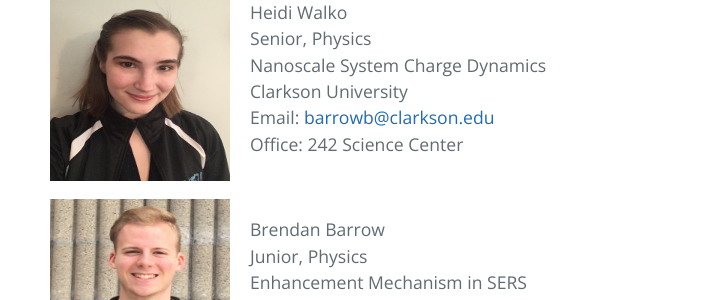
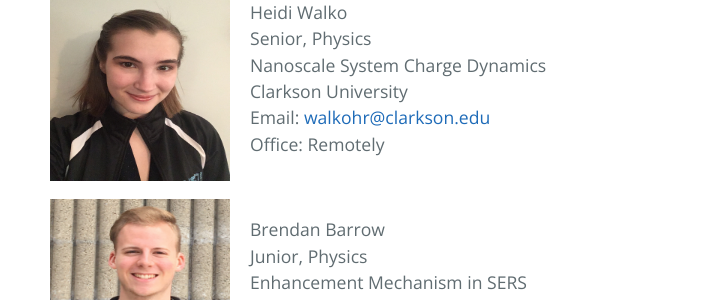
Before and after one commit to dharatrivedi/dharatrivedi.github.io, a Jekyll site: the page built from people.html, in a window 1280 px wide and 900 px high, scrolled down 687 px. Shown: the part 155-455 px from the top of the window, without its empty margins (234-954 px from the left). Built offline with Jekyll 4.4.1, drawn with Linux system fonts in a browser that asks for light colours.

Commit message:
Update people.html

```diff
--- a/people.html
+++ b/people.html
@@ -29,8 +29,8 @@ title: {{ site.name }}
       Senior, Physics<br />
       Nanoscale System Charge Dynamics<br />
       Clarkson University<br />
-      Email: <a href="mailto:barrowb@clarkson.edu">barrowb@clarkson.edu</a><br />
-      Office: 242 Science Center<br />
+      Email: <a href="mailto:walkohr@clarkson.edu">walkohr@clarkson.edu</a><br />
+      Office: Remotely<br />
     </p>
   </ul>
   <ul class="clearfix">
```
